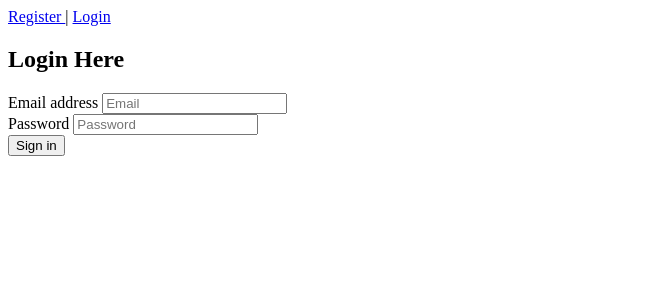
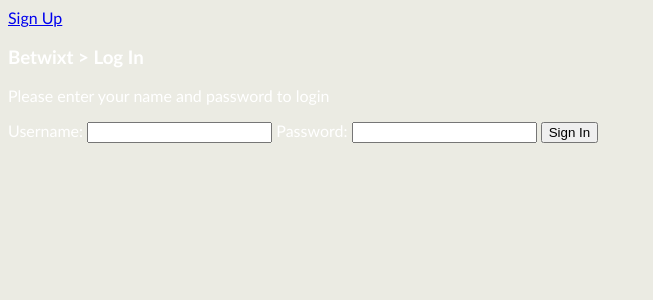
Before and after one commit to hmbock/CIT-CSE480, a PHP site: page /login.php in a window 1280 px wide. Shown: the top 300 px of the page, without its empty margins (0-653 px from the left). Run offline with PHP 8.4, Linux system fonts and the light colour scheme; some web fonts are replaced.

Commit message:
Added PHP code for login functionality.

```diff
--- a/Webpages/login.php
+++ b/Webpages/login.php
@@ -1,34 +1,67 @@
 <html>
  <head>
- <title>Login Page</title>
+ <title>Betwixt > LOGIN</title>
 	<meta charset = "UTF-8">
-	<title> Betwixt Booking Login Page </title>
 	<link rel= "stylesheet" type="text/css"
 
 	<link href='http://fonts.googleapis.com/css?family=Vast+Shadow' rel='stylesheet' type='text/css'>
+    <link href="betwixt.css" rel="stylesheet">
+
 
  </head>
 
  <body>
- <a href="adduser.php"> Register </a> | <a href="login_submit.php"> Login </a>
- <header>
+ <a href="http://www.secs.oakland.edu/~prdaram/appointment/signup.php"> Sign Up </a>
 
- <h2>Login Here</h2>
-<p>
+ <h3>Betwixt > Log In </h3>
 
- <form class="form-inline" action="login_submit.php" method="post">
+        <!-- start PHP code -->
+        <?php
 
-  <div class="form-group">
-    <label class="sr-only" for="username">Email address</label>
-    <input type="email" class="form-control" id="username" name="username"  placeholder="Email">
-  </div>
-  <div class="form-group">
-    <label class="sr-only" for="password">Password</label>
-    <input type="password" class="form-control" id="password" placeholder="Password">
-  </div>
+            mysql_connect("localhost", "prdaram", "Pranusha123") or die(mysql_error()); // Connect to database server(localhost) with username and password.
+            mysql_select_db("prdaram") or die(mysql_error()); // Select prdaram database.
 
-  <button type="submit" class="btn btn-default">Sign in</button>
-</form>
+            if(isset($_POST['name']) && !empty($_POST['name']) AND isset($_POST['password']) && !empty($_POST['password'])){
+                // Both fields are being posted and there not empty
+
+                $username = mysql_escape_string($_POST['name']); // Set variable for the username
+                $password = mysql_escape_string(md5($_POST['password'])); // Set variable for the password and convert it to an MD5 hash.
+
+                $search = mysql_query("SELECT username, password, active FROM users WHERE username='".$username."' AND password='".$password."' AND active='1'") or die(mysql_error());
+                        //selects the fields username, password, and active from the table where username field matches the $username given, password field matches the $password givenm and active field is set to 1 (active = 1 makes sure you can only login if your account has been activated)
+
+                $match  = mysql_num_rows($search); //records the number of rows that have matched the search
+
+                if($match > 0){
+                    $msg = 'Login Complete! Thanks';
+                    // Set cookie / Start Session / Start Download etc...
+                }else{
+                    $msg = 'Login Failed! Please make sure that you enter the correct details and that you have activated your account.';
+                }
+            }
+
+        ?>
+        <!-- stop PHP Code -->
+
+        <!-- title and description -->
+        <p>Please enter your name and password to login</p>
+
+        <?php
+            if(isset($msg)){ // Check if $msg is not empty
+                echo '<div class="statusmsg">'.$msg.'</div>'; // Display our message and add a div around it with the class statusmsg
+            }
+        ?>
+
+        <!-- start sign in form -->
+        <form class="form-inline" method="post">
+            <label for="name">Username:</label>
+            <input type="text" name="name" value="" />
+            <label for="password">Password:</label>
+            <input type="password" name="password" value="" />
+
+            <input type="submit" class="submit_button" value="Sign In" />
+        </form>
+        <!-- end sign in form -->
 
  </body>
  </html>
```
